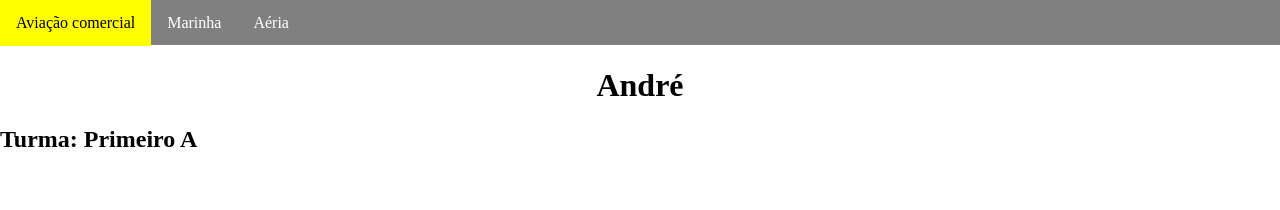
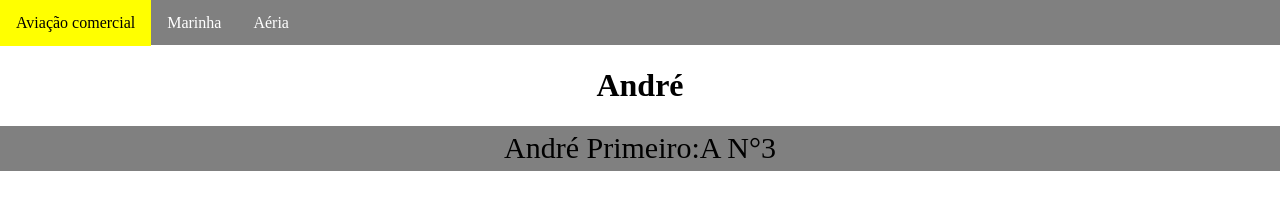
Before and after one commit to Decok550/primeiroa_2t, a plain HTML site: page index.html in a window 1280 px wide. Drawn offline with Linux system fonts and the light colour scheme.

Commit message:
andré 24/08 n°3

```diff
--- a/estilo.css
+++ b/estilo.css
@@ -38,7 +38,7 @@ float: left;
  #Aérea:hover{
    width: 22%;
  }
- //.caixaAérea{
+ .caixaAérea{
    position: absolute;
    top: 200px;
    left: 0;
@@ -53,3 +53,22 @@ float: left;
   display: flex;
   justify-content: end;
  }
+
+ .caixarodape{
+   width: 100%;
+   height: 45px;
+   bottom: 0;
+   left: 0;
+   background-color: gray;
+   color: black;
+   position: relative;
+   display: flex;
+   justify-content: center;
+   flex-wrap: wrap;
+   align-content: center;
+   font-size:30px ;
+
+ }
+ p{
+
+ }
--- a/index.html
+++ b/index.html
@@ -16,6 +16,8 @@
           </ul>
       </nav>
     <h1>André</h1>
-    <h2> Turma: Primeiro A</h2>
+    <div class="caixarodape">
+    <p> André Primeiro:A N°3</p>
+    </div>
   </body>
 </html>
```
